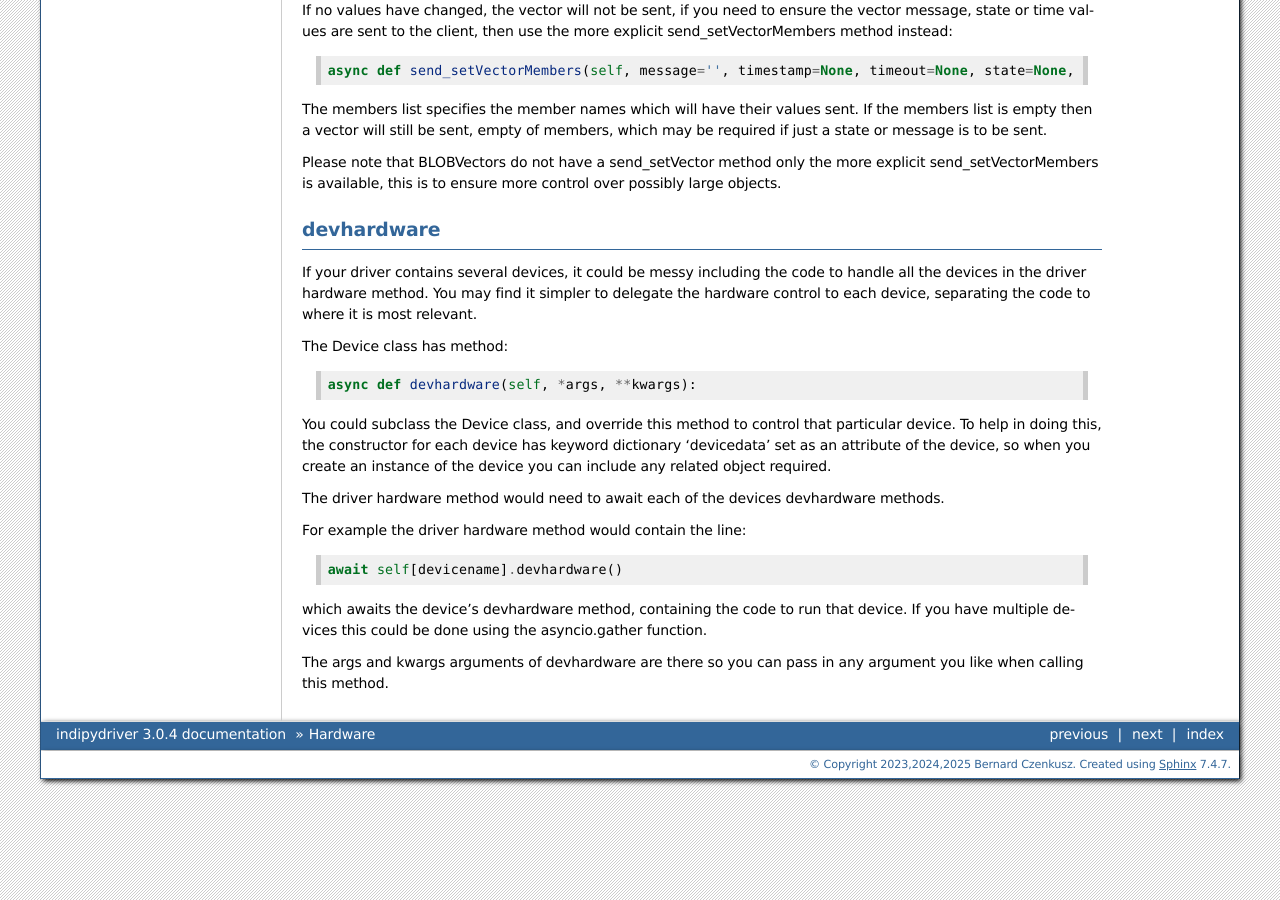
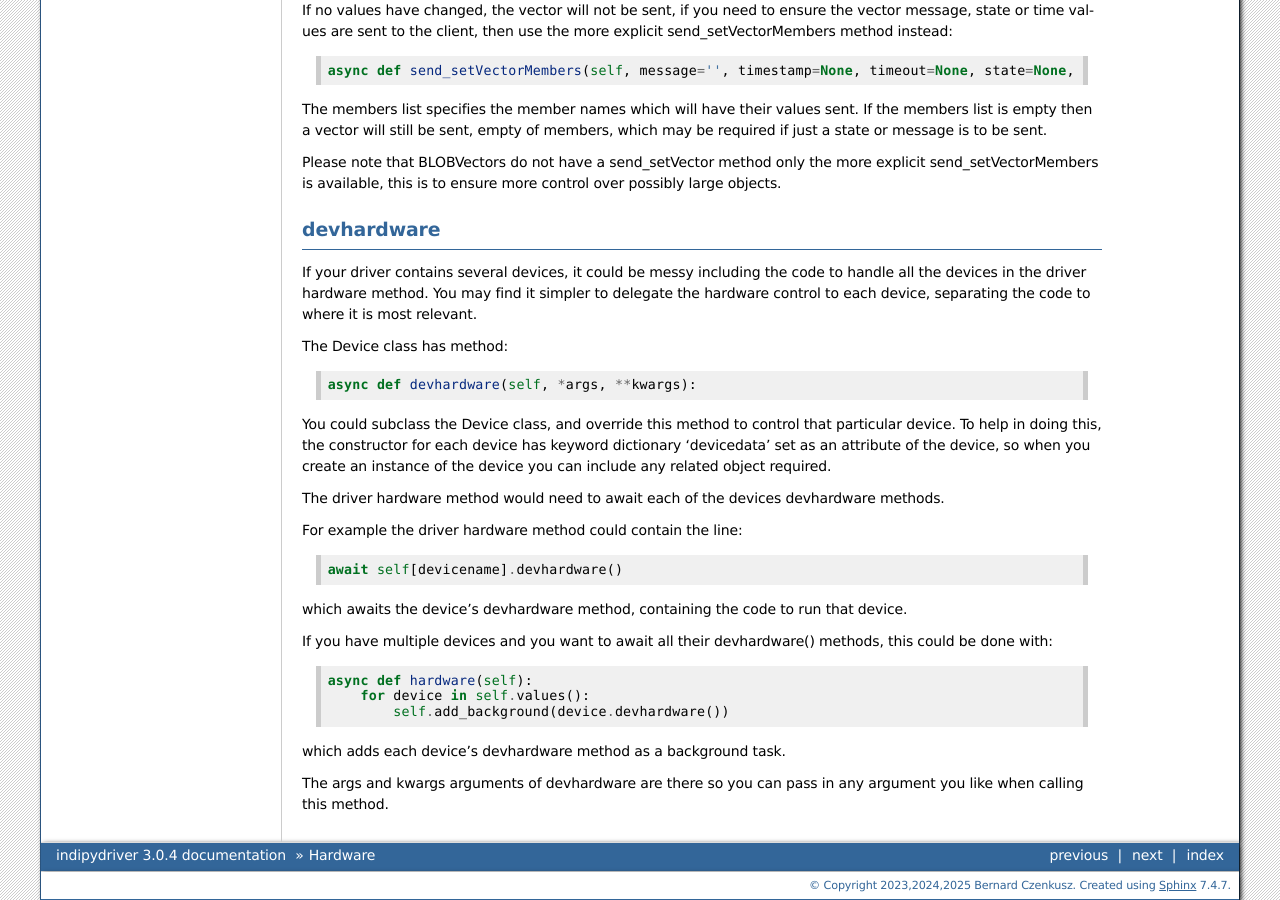
Before and after one commit to bernie-skipole/indipydriver, a Sphinx documentation site: the page built from docs/source/usage/hardware.rst, in a window 1280 px wide and 900 px high, scrolled down 730 px. Built offline with Sphinx 7.4.7, drawn with Linux system fonts in a browser that asks for light colours.

Commit message:
Documentation change

```diff
--- a/docs/source/usage/hardware.rst
+++ b/docs/source/usage/hardware.rst
@@ -56,10 +56,18 @@ You could subclass the Device class, and override this method to control that pa
 
 The driver hardware method would need to await each of the devices devhardware methods.
 
-For example the driver hardware method would contain the line::
+For example the driver hardware method could contain the line::
 
     await self[devicename].devhardware()
 
-which awaits the device's devhardware method, containing the code to run that device. If you have multiple devices this could be done using the asyncio.gather function.
+which awaits the device's devhardware method, containing the code to run that device.
+
+If you have multiple devices and you want to await all their devhardware() methods, this could be done with::
+
+    async def hardware(self):
+        for device in self.values():
+            self.add_background(device.devhardware())
+
+which adds each device's devhardware method as a background task.
 
 The args and kwargs arguments of devhardware are there so you can pass in any argument you like when calling this method.
--- a/docs/source/usage/rxevents.rst
+++ b/docs/source/usage/rxevents.rst
@@ -80,10 +80,10 @@ The Device class has method::
 
     async def devrxevent(self, event, *args, **kwargs)
 
-If desired you could subclass Device, and overwrite this method to handle events pertaining to this device. You would then
-ensure devrxevent(event) is called using something like the code below in the driver::
+If desired you could subclass Device, and overwrite this method to handle events pertaining to this device. You would then ensure devrxevent(event) is called using something like the code below in the driver::
 
     async def rxevent(self, event):
-        await self[event.devicename].devrxevent(event)
+        if event.devicename in self:
+           await self[event.devicename].devrxevent(event)
 
 The device method devrxevent(event) then handles those events targeted at that particular device.
```
